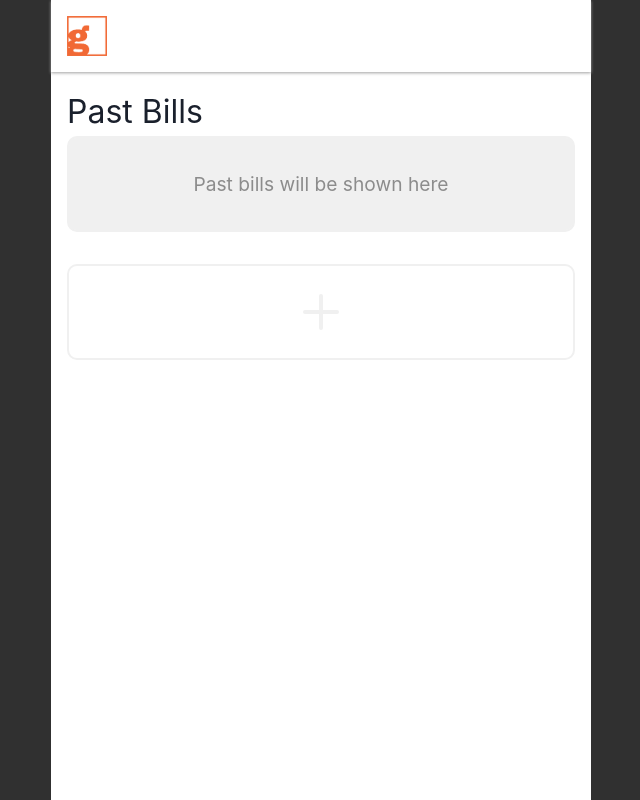
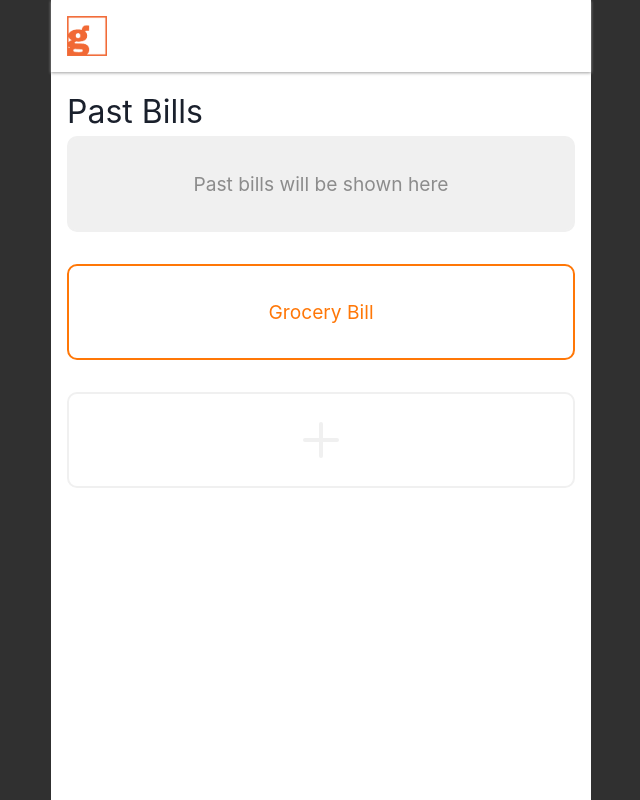
Before and after one commit to LilyCatFiddy/receipt-splitter, a Next.js app: page /home in a window 1280 px wide. Shown: the top 800 px of the page, without its empty margins (319-959 px from the left). Built offline with nearby package versions, Linux system fonts and the light colour scheme.

Commit message:
Update styles for empty pill and filled pill

```diff
--- a/assets/main.css
+++ b/assets/main.css
@@ -61,6 +61,31 @@ body {
     font-size: 1.2rem;
 }
 
+.pastBills__pill--empty:hover,
+.pastBills__pill--empty:active {
+    background-color: rgb(245, 245, 245);
+    border-color: rgb(235, 235, 235);
+    color:rgb(135, 135, 135);
+    cursor: pointer;
+}
+
+.pastBills__pill--empty:hover .icons__plus,
+.pastBills__pill--empty:active .icons__plus {
+    filter: brightness(0.9);
+}
+
+.pastBills__pill--filled {
+    border-color: rgb(255, 119, 7);
+    color:rgb(255, 119, 7);
+}
+
+.pastBills__pill--filled:hover,
+.pastBills__pill--filled:active {
+    background-color: rgb(255, 119, 7);
+    color: white;
+    cursor: pointer;
+}
+
 .pastBills__pill--muted {
     background-color: rgb(240, 240, 240);
     color:rgb(140, 140, 140);
--- a/components/pastBills/bill.jsx
+++ b/components/pastBills/bill.jsx
@@ -1,5 +1,10 @@
 import React, { useState, useEffect } from 'react';
+import Pill from './pill.jsx';
 
-export default function Bill() {
-  return (null);
+export default function Bill({ title }) {
+  return (
+    <Pill classes='pastBills__pill--filled'>
+      {title}
+    </Pill>
+  );
 }
--- a/components/pastBills/billList.jsx
+++ b/components/pastBills/billList.jsx
@@ -11,6 +11,7 @@ export default function BillList({ bills }) {
       </h1>
       <ul className="pastBills__list">
         <InfoPill />
+        <Bill title={"Grocery Bill"}/>
         <EmptyPill />
       </ul>
     </div>
--- a/components/pastBills/emptyPill.jsx
+++ b/components/pastBills/emptyPill.jsx
@@ -3,7 +3,7 @@ import Pill from './pill.jsx';
 
 export default function EmptyPill() {
   return (
-    <Pill>
+    <Pill classes='pastBills__pill--empty'>
       <div className="icons__plus">
         <img src="/plus-icon.svg" />
       </div>
```
